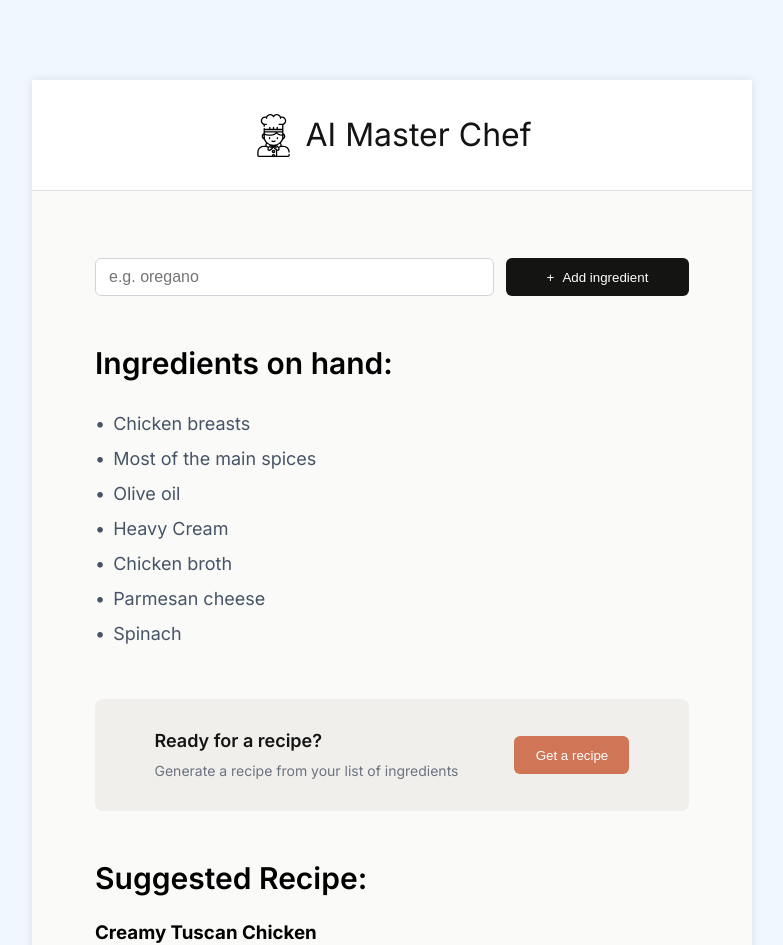
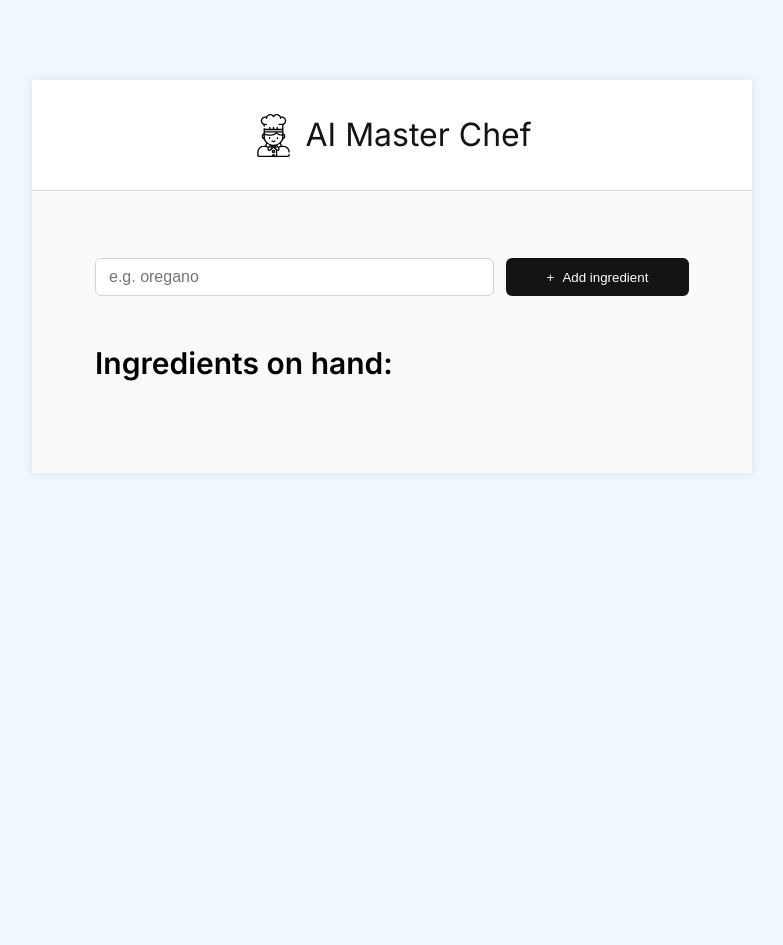
Before and after one commit to niiquash/ai-chef, a React (Vite) app: page / in a window 1280 px wide. Shown: the top 945 px of the page, without its empty margins (248-1031 px from the left). After the commit the page ends 800 px from the top, so only its background shows below. Built offline with nearby package versions, Linux system fonts and the light colour scheme.

Commit message:
refactored: form to grab formdata and populate state variable. created new components.

```diff
--- /dev/null
+++ b/src/components/ApiRecipe.jsx
@@ -0,0 +1,26 @@
+import React from "react";
+
+const ApiRecipe = ({ showRecipe }) => {
+  return (
+    <>
+      {showRecipe && (
+        <section className="main--suggested-recipe">
+          <h2 className="main--suggested-recipe__heading">Suggested Recipe:</h2>
+          <div className="main--suggested-recipe__card">
+            <h3 className="main--suggested-recipe__card-heading">
+              Creamy Tuscan Chicken
+            </h3>
+
+            <p className="main--suggested-recipe__card-text">
+              Creamy Tuscan Chicken is a one-pan dish that's perfect for a
+              weeknight dinner. It's made with juicy seared chicken breasts,
+              spinach, sun-dried tomatoes, and a rich and creamy sauce.
+            </p>
+          </div>
+        </section>
+      )}
+    </>
+  );
+};
+
+export default ApiRecipe;
--- a/src/components/Main.jsx
+++ b/src/components/Main.jsx
@@ -1,9 +1,28 @@
 import React from "react";
+import ApiRecipe from "./ApiRecipe";
 
 const Main = () => {
+  const [ingredients, setIngredients] = React.useState([]);
+  const [showRecipe, setShowRecipe] = React.useState(false);
+
+  const getIngredients = (formData) => {
+    const newIngredient = formData.get("ingredient");
+    setIngredients((prevList) => [...prevList, newIngredient]);
+  };
+
+  const toggleShowRecipe = () => {
+    setShowRecipe((prev) => !prev);
+  };
+
+  const ingredientsList = ingredients.map((ingredient) => (
+    <li key={ingredient} className="main--ingredients__list-item">
+      {ingredient}
+    </li>
+  ));
+
   return (
     <main className="main">
-      <form className="main--form">
+      <form action={getIngredients} className="main--form">
         <input
           type="text"
           name="ingredient"
@@ -15,18 +34,9 @@ const Main = () => {
       </form>
       <section className="main--ingredients">
         <h2 className="main--ingredients__heading">Ingredients on hand:</h2>
-        <ul className="main--ingredients__list">
-          <li className="main--ingredients__list-item">Chicken breasts</li>
-          <li className="main--ingredients__list-item">
-            Most of the main spices
-          </li>
-          <li className="main--ingredients__list-item">Olive oil</li>
-          <li className="main--ingredients__list-item">Heavy Cream</li>
-          <li className="main--ingredients__list-item">Chicken broth</li>
-          <li className="main--ingredients__list-item">Parmesan cheese</li>
-          <li className="main--ingredients__list-item">Spinach</li>
-        </ul>
+        <ul className="main--ingredients__list">{ingredientsList}</ul>
       </section>
+      {ingredients.length > 3 && (
         <section className="main--get-recipe">
           <div>
             <h3 className="main--get-recipe__heading">Ready for a recipe?</h3>
@@ -34,22 +44,15 @@ const Main = () => {
               Generate a recipe from your list of ingredients
             </p>
           </div>
-        <button className="main--get-recipe__button">Get a recipe</button>
+          <button
+            onClick={toggleShowRecipe}
+            className="main--get-recipe__button"
+          >
+            Get a recipe
+          </button>
         </section>
-      <section className="main--suggested-recipe">
-        <h2 className="main--suggested-recipe__heading">Suggested Recipe:</h2>
-        <div className="main--suggested-recipe__card">
-          <h3 className="main--suggested-recipe__card-heading">
-            Creamy Tuscan Chicken
-          </h3>
-
-          <p className="main--suggested-recipe__card-text">
-            Creamy Tuscan Chicken is a one-pan dish that's perfect for a
-            weeknight dinner. It's made with juicy seared chicken breasts,
-            spinach, sun-dried tomatoes, and a rich and creamy sauce.
-          </p>
-        </div>
-      </section>
+      )}
+      <ApiRecipe showRecipe={showRecipe} />
     </main>
   );
 };
```
Lines whose indentation alone changed are shown as unchanged.
